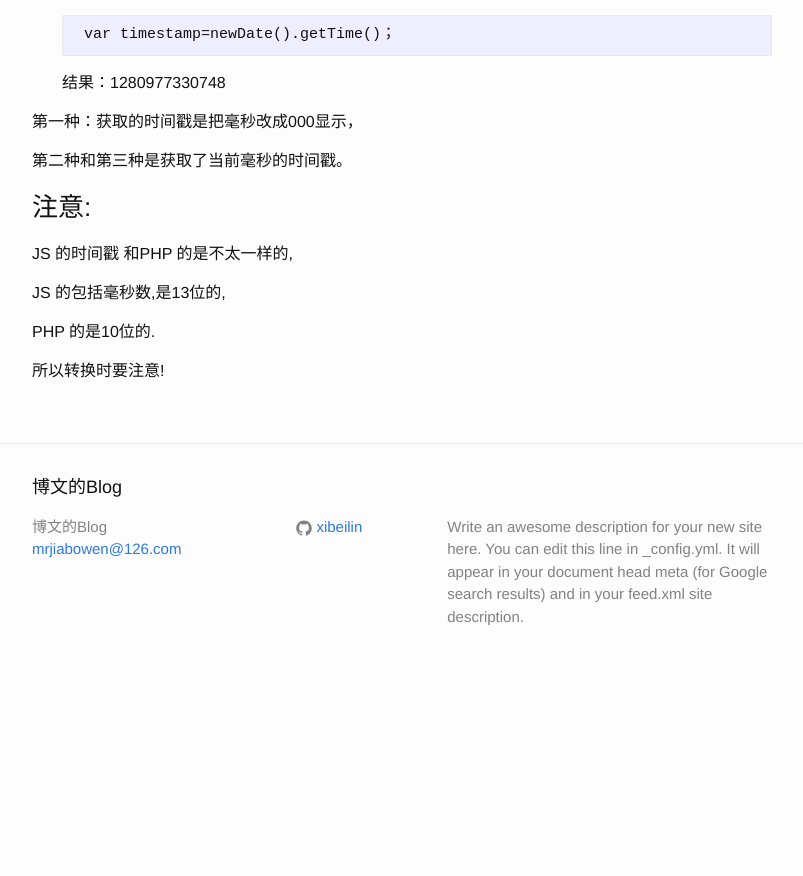
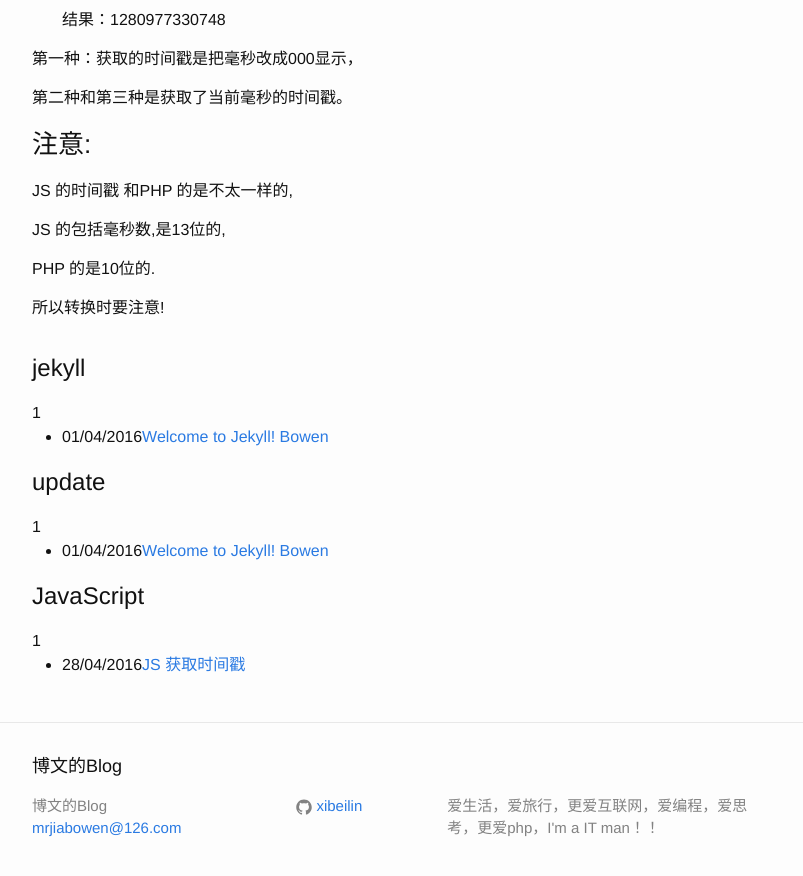
Before and after one commit to xibeilin/blog, a Jekyll site: the page built from _posts/2016-04-28-JS获取时间戳.markdown, in a window 1280 px wide and 900 px high, scrolled down 593 px. Shown: the top 876 px of the window, without its empty margins (238-1041 px from the left). Built offline with Jekyll 4.4.1, drawn with Linux system fonts in a browser that asks for light colours; before the commit the page ends 1281 px from its top, so only the background shows below that.

Commit message:
add category

````diff
--- a/_config.yml
+++ b/_config.yml
@@ -9,9 +9,7 @@
 title: 博文的Blog
 email: mrjiabowen@126.com
 description: > # this means to ignore newlines until "baseurl:"
-  Write an awesome description for your new site here. You can edit this
-  line in _config.yml. It will appear in your document head meta (for
-  Google search results) and in your feed.xml site description.
+    爱生活，爱旅行，更爱互联网，爱编程，爱思考，更爱php，I'm a IT man！！
 baseurl: "/blog" # the subpath of your site, e.g. /blog
 url: "http://xibeilin.github.io/blog" # the base hostname & protocol for your site
 #twitter_username: jekyllrb
--- a/_layouts/post.html
+++ b/_layouts/post.html
@@ -13,3 +13,14 @@ layout: default
   </div>
 
 </article>
+
+
+{% for category in site.categories %}
+<h2>{{ category | first }}</h2>
+</span>{{ category | last | size }}</span>
+<ul class="arc-list">
+    {% for post in category.last %}
+        <li>{{ post.date | date:"%d/%m/%Y"}}<a href="{{ post.url }}">{{ post.title }}</a></li>
+    {% endfor %}
+</ul>
+{% endfor %}
--- a/_posts/2016-04-28-JS获取时间戳.markdown
+++ b/_posts/2016-04-28-JS获取时间戳.markdown
@@ -2,11 +2,9 @@
 layout: post
 title: "JS 获取时间戳"
 date: 2016-04-28
-
+category : "JavaScript"
 ---
 
-
-## JS 获取时间戳
 
 JavaScript 获取当前时间戳：
 
@@ -33,6 +31,7 @@ JavaScript 获取当前时间戳：
 	```
 	var timestamp=newDate().getTime()；
 	```
+
 	结果：1280977330748
 
 第一种：获取的时间戳是把毫秒改成000显示，
--- a/_posts/2016-04-28-yii2_前端资源.markdown
+++ b/_posts/2016-04-28-yii2_前端资源.markdown
@@ -2,15 +2,14 @@
 layout : post
 title : YII2 前端资源
 date : 2016-04-28
-categories :"YII2"
+category :"YII2"
 ---
 
 
-### YII2 前端资源
 
 - #### 定义资源包
 
-```php
+```
 
 <?php
 
````
Also changed, not shown: 1 other file.
